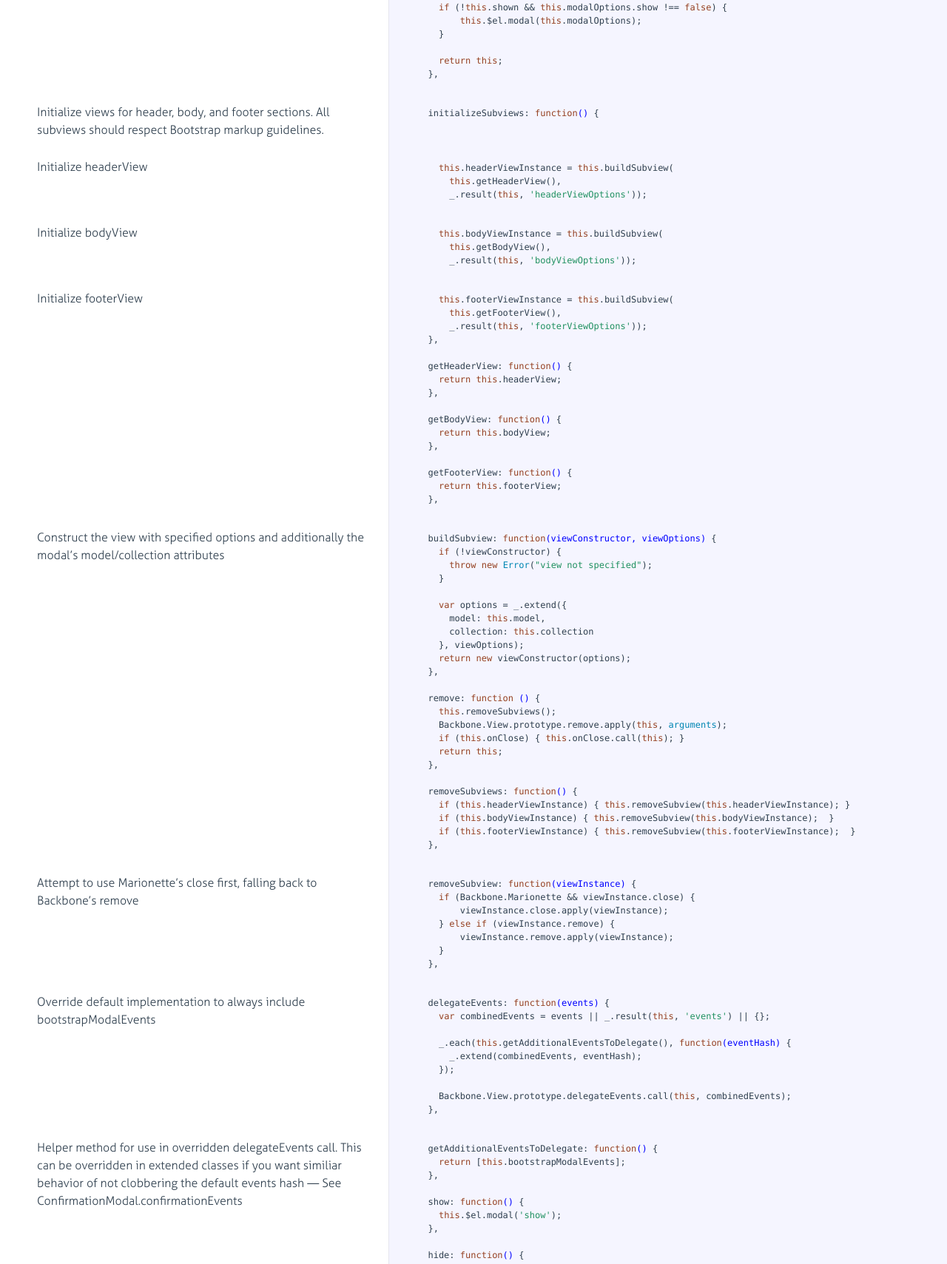
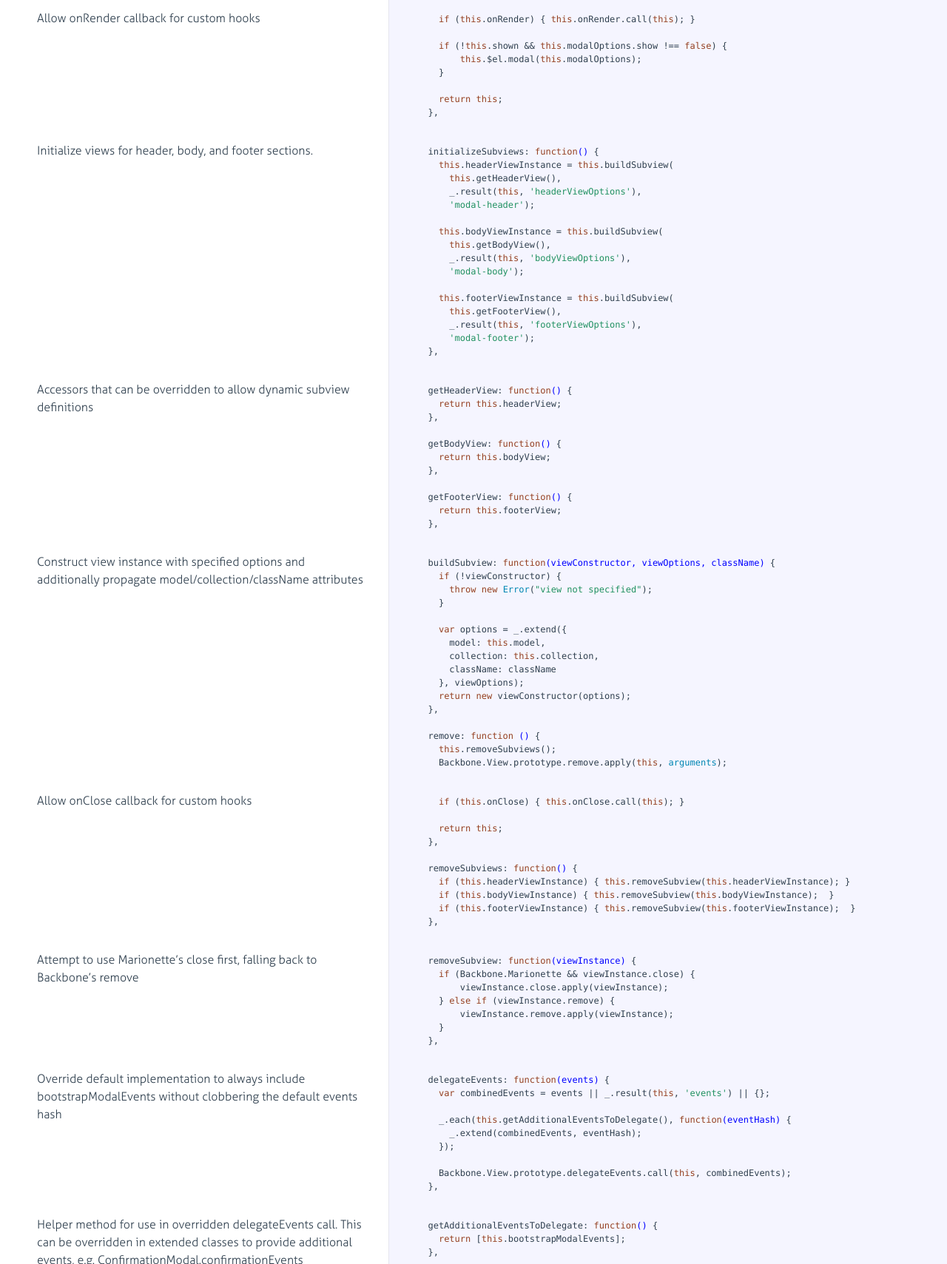
Before and after one commit to leafygreen/backbone-bootstrap-modals, a plain HTML site: page docs/backbone-bootstrap-modals.html in a window 1280 px wide. Shown: the part 3352-5061 px from the top of the page at 74% size. Drawn offline with Linux system fonts and the light colour scheme.

Commit message:
Update docs

```diff
--- a/docs/backbone-bootstrap-modals.html
+++ b/docs/backbone-bootstrap-modals.html
@@ -328,8 +328,22 @@ BackboneBootstrapModals.BaseModal = Backbone.View.extend({
     Backbone.View.prototype.constructor.apply(<span class="hljs-keyword">this</span>, <span class="hljs-built_in">arguments</span>);
   },
 
-  render: <span class="hljs-function"><span class="hljs-keyword">function</span><span class="hljs-params">()</span> {</span>
-    <span class="hljs-keyword">this</span>.removeSubviews();
+  render: <span class="hljs-function"><span class="hljs-keyword">function</span><span class="hljs-params">()</span> {</span></pre></div></div>
+
+        </li>
+
+
+        <li id="section-15">
+            <div class="annotation">
+
+              <div class="pilwrap ">
+                <a class="pilcrow" href="#section-15">&#182;</a>
+              </div>
+              <p>Remove any existing views before appending subviews to the layout</p>
+
+            </div>
+
+            <div class="content"><div class='highlight'><pre>    <span class="hljs-keyword">this</span>.removeSubviews();
     <span class="hljs-keyword">this</span>.initializeSubviews();
 
     <span class="hljs-keyword">this</span>.$el.html([
@@ -351,9 +365,22 @@ BackboneBootstrapModals.BaseModal = Backbone.View.extend({
 
     <span class="hljs-keyword">if</span> (<span class="hljs-keyword">this</span>.footerView) {
       $modalContent.append(<span class="hljs-keyword">this</span>.footerViewInstance.render().$el);
-    }
+    }</pre></div></div>
 
-    <span class="hljs-keyword">if</span> (<span class="hljs-keyword">this</span>.onRender) { <span class="hljs-keyword">this</span>.onRender.call(<span class="hljs-keyword">this</span>); }
+        </li>
+
+
+        <li id="section-16">
+            <div class="annotation">
+
+              <div class="pilwrap ">
+                <a class="pilcrow" href="#section-16">&#182;</a>
+              </div>
+              <p>Allow onRender callback for custom hooks</p>
+
+            </div>
+
+            <div class="content"><div class='highlight'><pre>    <span class="hljs-keyword">if</span> (<span class="hljs-keyword">this</span>.onRender) { <span class="hljs-keyword">this</span>.onRender.call(<span class="hljs-keyword">this</span>); }
 
     <span class="hljs-keyword">if</span> (!<span class="hljs-keyword">this</span>.shown &amp;&amp; <span class="hljs-keyword">this</span>.modalOptions.show !== <span class="hljs-literal">false</span>) {
         <span class="hljs-keyword">this</span>.$el.modal(<span class="hljs-keyword">this</span>.modalOptions);
@@ -365,52 +392,32 @@ BackboneBootstrapModals.BaseModal = Backbone.View.extend({
         </li>
 
 
-        <li id="section-15">
-            <div class="annotation">
-
-              <div class="pilwrap ">
-                <a class="pilcrow" href="#section-15">&#182;</a>
-              </div>
-              <p>Initialize views for header, body, and footer sections.
-All subviews should respect Bootstrap markup guidelines.</p>
-
-            </div>
-
-            <div class="content"><div class='highlight'><pre>  initializeSubviews: <span class="hljs-function"><span class="hljs-keyword">function</span><span class="hljs-params">()</span> {</span></pre></div></div>
-
-        </li>
-
-
-        <li id="section-16">
-            <div class="annotation">
-
-              <div class="pilwrap ">
-                <a class="pilcrow" href="#section-16">&#182;</a>
-              </div>
-              <p>Initialize headerView</p>
-
-            </div>
-
-            <div class="content"><div class='highlight'><pre>    <span class="hljs-keyword">this</span>.headerViewInstance = <span class="hljs-keyword">this</span>.buildSubview(
-      <span class="hljs-keyword">this</span>.getHeaderView(),
-      _.result(<span class="hljs-keyword">this</span>, <span class="hljs-string">'headerViewOptions'</span>));</pre></div></div>
-
-        </li>
-
-
         <li id="section-17">
             <div class="annotation">
 
               <div class="pilwrap ">
                 <a class="pilcrow" href="#section-17">&#182;</a>
               </div>
-              <p>Initialize bodyView</p>
+              <p>Initialize views for header, body, and footer sections.</p>
 
             </div>
 
-            <div class="content"><div class='highlight'><pre>    <span class="hljs-keyword">this</span>.bodyViewInstance = <span class="hljs-keyword">this</span>.buildSubview(
+            <div class="content"><div class='highlight'><pre>  initializeSubviews: <span class="hljs-function"><span class="hljs-keyword">function</span><span class="hljs-params">()</span> {</span>
+    <span class="hljs-keyword">this</span>.headerViewInstance = <span class="hljs-keyword">this</span>.buildSubview(
+      <span class="hljs-keyword">this</span>.getHeaderView(),
+      _.result(<span class="hljs-keyword">this</span>, <span class="hljs-string">'headerViewOptions'</span>),
+      <span class="hljs-string">'modal-header'</span>);
+
+    <span class="hljs-keyword">this</span>.bodyViewInstance = <span class="hljs-keyword">this</span>.buildSubview(
       <span class="hljs-keyword">this</span>.getBodyView(),
-      _.result(<span class="hljs-keyword">this</span>, <span class="hljs-string">'bodyViewOptions'</span>));</pre></div></div>
+      _.result(<span class="hljs-keyword">this</span>, <span class="hljs-string">'bodyViewOptions'</span>),
+      <span class="hljs-string">'modal-body'</span>);
+
+    <span class="hljs-keyword">this</span>.footerViewInstance = <span class="hljs-keyword">this</span>.buildSubview(
+      <span class="hljs-keyword">this</span>.getFooterView(),
+      _.result(<span class="hljs-keyword">this</span>, <span class="hljs-string">'footerViewOptions'</span>),
+      <span class="hljs-string">'modal-footer'</span>);
+  },</pre></div></div>
 
         </li>
 
@@ -421,16 +428,11 @@ All subviews should respect Bootstrap markup guidelines.</p>
               <div class="pilwrap ">
                 <a class="pilcrow" href="#section-18">&#182;</a>
               </div>
-              <p>Initialize footerView</p>
+              <p>Accessors that can be overridden to allow dynamic subview definitions</p>
 
             </div>
 
-            <div class="content"><div class='highlight'><pre>    <span class="hljs-keyword">this</span>.footerViewInstance = <span class="hljs-keyword">this</span>.buildSubview(
-      <span class="hljs-keyword">this</span>.getFooterView(),
-      _.result(<span class="hljs-keyword">this</span>, <span class="hljs-string">'footerViewOptions'</span>));
-  },
-
-  getHeaderView: <span class="hljs-function"><span class="hljs-keyword">function</span><span class="hljs-params">()</span> {</span>
+            <div class="content"><div class='highlight'><pre>  getHeaderView: <span class="hljs-function"><span class="hljs-keyword">function</span><span class="hljs-params">()</span> {</span>
     <span class="hljs-keyword">return</span> <span class="hljs-keyword">this</span>.headerView;
   },
 
@@ -451,27 +453,43 @@ All subviews should respect Bootstrap markup guidelines.</p>
               <div class="pilwrap ">
                 <a class="pilcrow" href="#section-19">&#182;</a>
               </div>
-              <p>Construct the view with specified options and
-additionally the modal’s model/collection attributes</p>
+              <p>Construct view instance with specified options and
+additionally propagate model/collection/className attributes</p>
 
             </div>
 
-            <div class="content"><div class='highlight'><pre>  buildSubview: <span class="hljs-function"><span class="hljs-keyword">function</span><span class="hljs-params">(viewConstructor, viewOptions)</span> {</span>
+            <div class="content"><div class='highlight'><pre>  buildSubview: <span class="hljs-function"><span class="hljs-keyword">function</span><span class="hljs-params">(viewConstructor, viewOptions, className)</span> {</span>
     <span class="hljs-keyword">if</span> (!viewConstructor) {
       <span class="hljs-keyword">throw</span> <span class="hljs-keyword">new</span> <span class="hljs-built_in">Error</span>(<span class="hljs-string">"view not specified"</span>);
     }
 
     <span class="hljs-keyword">var</span> options = _.extend({
       model: <span class="hljs-keyword">this</span>.model,
-      collection: <span class="hljs-keyword">this</span>.collection
+      collection: <span class="hljs-keyword">this</span>.collection,
+      className: className
     }, viewOptions);
     <span class="hljs-keyword">return</span> <span class="hljs-keyword">new</span> viewConstructor(options);
   },
 
   remove: <span class="hljs-function"><span class="hljs-keyword">function</span> <span class="hljs-params">()</span> {</span>
     <span class="hljs-keyword">this</span>.removeSubviews();
-    Backbone.View.prototype.remove.apply(<span class="hljs-keyword">this</span>, <span class="hljs-built_in">arguments</span>);
-    <span class="hljs-keyword">if</span> (<span class="hljs-keyword">this</span>.onClose) { <span class="hljs-keyword">this</span>.onClose.call(<span class="hljs-keyword">this</span>); }
+    Backbone.View.prototype.remove.apply(<span class="hljs-keyword">this</span>, <span class="hljs-built_in">arguments</span>);</pre></div></div>
+
+        </li>
+
+
+        <li id="section-20">
+            <div class="annotation">
+
+              <div class="pilwrap ">
+                <a class="pilcrow" href="#section-20">&#182;</a>
+              </div>
+              <p>Allow onClose callback for custom hooks</p>
+
+            </div>
+
+            <div class="content"><div class='highlight'><pre>    <span class="hljs-keyword">if</span> (<span class="hljs-keyword">this</span>.onClose) { <span class="hljs-keyword">this</span>.onClose.call(<span class="hljs-keyword">this</span>); }
+
     <span class="hljs-keyword">return</span> <span class="hljs-keyword">this</span>;
   },
 
@@ -484,11 +502,11 @@ additionally the modal’s model/collection attributes</p>
         </li>
 
 
-        <li id="section-20">
+        <li id="section-21">
             <div class="annotation">
 
               <div class="pilwrap ">
-                <a class="pilcrow" href="#section-20">&#182;</a>
+                <a class="pilcrow" href="#section-21">&#182;</a>
               </div>
               <p>Attempt to use Marionette’s close first, falling back to Backbone’s remove</p>
 
@@ -505,13 +523,14 @@ additionally the modal’s model/collection attributes</p>
         </li>
 
 
-        <li id="section-21">
+        <li id="section-22">
             <div class="annotation">
 
               <div class="pilwrap ">
-                <a class="pilcrow" href="#section-21">&#182;</a>
+                <a class="pilcrow" href="#section-22">&#182;</a>
               </div>
-              <p>Override default implementation to always include bootstrapModalEvents</p>
+              <p>Override default implementation to always include bootstrapModalEvents
+without clobbering the default events hash</p>
 
             </div>
 
@@ -528,15 +547,15 @@ additionally the modal’s model/collection attributes</p>
         </li>
 
 
-        <li id="section-22">
+        <li id="section-23">
             <div class="annotation">
 
               <div class="pilwrap ">
-                <a class="pilcrow" href="#section-22">&#182;</a>
+                <a class="pilcrow" href="#section-23">&#182;</a>
               </div>
               <p>Helper method for use in overridden delegateEvents call.
-This can be overridden in extended classes if you want similiar
-behavior of not clobbering the default events hash — See ConfirmationModal.confirmationEvents</p>
+This can be overridden in extended classes to provide additional
+events, e.g. ConfirmationModal.confirmationEvents</p>
 
             </div>
 
@@ -555,11 +574,11 @@ behavior of not clobbering the default events hash — See ConfirmationModal.con
         </li>
 
 
-        <li id="section-23">
+        <li id="section-24">
             <div class="annotation">
 
               <div class="pilwrap ">
-                <a class="pilcrow" href="#section-23">&#182;</a>
+                <a class="pilcrow" href="#section-24">&#182;</a>
               </div>
               <p>This event fires immediately when the show instance method is called.</p>
 
@@ -572,11 +591,11 @@ behavior of not clobbering the default events hash — See ConfirmationModal.con
         </li>
 
 
-        <li id="section-24">
+        <li id="section-25">
             <div class="annotation">
 
               <div class="pilwrap ">
-                <a class="pilcrow" href="#section-24">&#182;</a>
+                <a class="pilcrow" href="#section-25">&#182;</a>
               </div>
               <p>This event is fired when the modal has been made visible to the user (will wait for CSS transitions to complete). </p>
 
@@ -590,11 +609,11 @@ behavior of not clobbering the default events hash — See ConfirmationModal.con
         </li>
 
 
-        <li id="section-25">
+        <li id="section-26">
             <div class="annotation">
 
               <div class="pilwrap ">
-                <a class="pilcrow" href="#section-25">&#182;</a>
+                <a class="pilcrow" href="#section-26">&#182;</a>
               </div>
               <p>This event is fired immediately when the hide instance method has been called.</p>
 
@@ -607,11 +626,11 @@ behavior of not clobbering the default events hash — See ConfirmationModal.con
         </li>
 
 
-        <li id="section-26">
+        <li id="section-27">
             <div class="annotation">
 
               <div class="pilwrap ">
-                <a class="pilcrow" href="#section-26">&#182;</a>
+                <a class="pilcrow" href="#section-27">&#182;</a>
               </div>
               <p>This event is fired when the modal has finished being hidden from the user (will wait for CSS transitions to complete).</p>
 
@@ -628,11 +647,11 @@ behavior of not clobbering the default events hash — See ConfirmationModal.con
         </li>
 
 
-        <li id="section-27">
+        <li id="section-28">
             <div class="annotation">
 
               <div class="pilwrap ">
-                <a class="pilcrow" href="#section-27">&#182;</a>
+                <a class="pilcrow" href="#section-28">&#182;</a>
               </div>
               <h2 id="confirmationmodal">ConfirmationModal</h2>
 
@@ -641,11 +660,11 @@ behavior of not clobbering the default events hash — See ConfirmationModal.con
         </li>
 
 
-        <li id="section-28">
+        <li id="section-29">
             <div class="annotation">
 
               <div class="pilwrap ">
-                <a class="pilcrow" href="#section-28">&#182;</a>
+                <a class="pilcrow" href="#section-29">&#182;</a>
               </div>
               <p>A simple modal for simple confirmation dialogs</p>
 
@@ -661,11 +680,11 @@ BackboneBootstrapModals.ConfirmationModal = BackboneBootstrapModals.BaseModal.ex
         </li>
 
 
-        <li id="section-29">
+        <li id="section-30">
             <div class="annotation">
 
               <div class="pilwrap ">
-                <a class="pilcrow" href="#section-29">&#182;</a>
+                <a class="pilcrow" href="#section-30">&#182;</a>
               </div>
               <p>Default set of BaseModal options for use as ConfirmationModal</p>
 
@@ -678,67 +697,71 @@ BackboneBootstrapModals.ConfirmationModal = BackboneBootstrapModals.BaseModal.ex
       showClose: <span class="hljs-literal">true</span>,
     };
   },
+
   bodyViewOptions: <span class="hljs-function"><span class="hljs-keyword">function</span><span class="hljs-params">()</span> {</span>
     <span class="hljs-keyword">return</span> {
       text: _.result(<span class="hljs-keyword">this</span>, <span class="hljs-string">'text'</span>)
     };
   },
+
   footerViewOptions: <span class="hljs-function"><span class="hljs-keyword">function</span><span class="hljs-params">()</span> {</span>
     <span class="hljs-keyword">var</span> buttons = [];
-    <span class="hljs-keyword">if</span> (<span class="hljs-keyword">this</span>.showCancel || <span class="hljs-literal">true</span>) {
+    <span class="hljs-keyword">if</span> (_.result(<span class="hljs-keyword">this</span>, <span class="hljs-string">'showCancel'</span>) || <span class="hljs-literal">true</span>) {
       buttons.push({
         id: <span class="hljs-string">'confirmation-cancel-btn'</span>,
-        className: <span class="hljs-string">'btn '</span>+ (<span class="hljs-keyword">this</span>.cancelClassName || <span class="hljs-string">'btn-default'</span>),
-        value: _.result(<span class="hljs-keyword">this</span>, <span class="hljs-string">'cancelText'</span>) || <span class="hljs-string">'Cancel'</span>,
+        className: <span class="hljs-string">'btn '</span>+ (_.result(<span class="hljs-keyword">this</span>, <span class="hljs-string">'cancelClassName'</span>) || <span class="hljs-string">'btn-default'</span>),
+        value: (_.result(<span class="hljs-keyword">this</span>, <span class="hljs-string">'cancelText'</span>) || <span class="hljs-string">'Cancel'</span>),
         attributes: { <span class="hljs-string">'data-dismiss'</span>: <span class="hljs-string">'modal'</span>, <span class="hljs-string">'aria-hidden'</span>: <span class="hljs-string">'true'</span> }
       });
     }
     buttons.push({
       id: <span class="hljs-string">'confirmation-confirm-btn'</span>,
-      className: <span class="hljs-string">'btn '</span>+ (<span class="hljs-keyword">this</span>.confirmClassName || <span class="hljs-string">'btn-primary'</span>),
-      value: _.result(<span class="hljs-keyword">this</span>, <span class="hljs-string">'confirmText'</span>) || <span class="hljs-string">'Confirm'</span>
+      className: <span class="hljs-string">'btn '</span>+ (_.result(<span class="hljs-keyword">this</span>, <span class="hljs-string">'confirmClassName'</span>) || <span class="hljs-string">'btn-primary'</span>),
+      value: (_.result(<span class="hljs-keyword">this</span>, <span class="hljs-string">'confirmText'</span>) || <span class="hljs-string">'Confirm'</span>)
     });
     <span class="hljs-keyword">return</span> {
       buttons: buttons
     };
-  },
-
-  initialize: <span class="hljs-function"><span class="hljs-keyword">function</span><span class="hljs-params">(opts)</span> {</span>
-    <span class="hljs-keyword">var</span> options = opts || {};
-    <span class="hljs-keyword">if</span> (options.label) {
-      <span class="hljs-keyword">this</span>.label = options.label;
-    }
-    <span class="hljs-keyword">if</span> (options.text) {
-      <span class="hljs-keyword">this</span>.text = options.text;
-    }
-    <span class="hljs-keyword">if</span> (options.confirmText) {
-      <span class="hljs-keyword">this</span>.confirmText = options.confirmText;
-    }
-    <span class="hljs-keyword">if</span> (options.confirmClassName) {
-      <span class="hljs-keyword">this</span>.confirmClassName = options.confirmClassName;
-    }
-    <span class="hljs-keyword">if</span> (options.cancelText) {
-      <span class="hljs-keyword">this</span>.cancelText = options.cancelText;
-    }
-    <span class="hljs-keyword">if</span> (options.cancelClassName) {
-      <span class="hljs-keyword">this</span>.cancelClassName = options.cancelClassName;
-    }
-    <span class="hljs-keyword">if</span> (options.hideCancel) {
-      <span class="hljs-keyword">this</span>.showCancel = options.showCancel;
-    }
-    <span class="hljs-keyword">if</span> (options.onConfirm) {
-      <span class="hljs-keyword">this</span>.onConfirm = options.onConfirm;
-    }
   },</pre></div></div>
 
         </li>
 
 
-        <li id="section-30">
+        <li id="section-31">
             <div class="annotation">
 
               <div class="pilwrap ">
-                <a class="pilcrow" href="#section-30">&#182;</a>
+                <a class="pilcrow" href="#section-31">&#182;</a>
+              </div>
+              <p>properties to copy from options</p>
+
+            </div>
+
+            <div class="content"><div class='highlight'><pre>  confirmationProperties: [
+    <span class="hljs-string">'label'</span>,
+    <span class="hljs-string">'text'</span>,
+    <span class="hljs-string">'confirmText'</span>,
+    <span class="hljs-string">'confirmClassName'</span>,
+    <span class="hljs-string">'bodyViewOptions'</span>,
+    <span class="hljs-string">'cancelText'</span>,
+    <span class="hljs-string">'cancelClassName'</span>,
+    <span class="hljs-string">'showCancel'</span>,
+    <span class="hljs-string">'onConfirm'</span>
+  ],
+
+  initialize: <span class="hljs-function"><span class="hljs-keyword">function</span><span class="hljs-params">(opts)</span> {</span>
+    <span class="hljs-keyword">var</span> options = opts || {};
+    _.extend(<span class="hljs-keyword">this</span>, _.pick(options, <span class="hljs-keyword">this</span>.confirmationProperties));
+  },</pre></div></div>
+
+        </li>
+
+
+        <li id="section-32">
+            <div class="annotation">
+
+              <div class="pilwrap ">
+                <a class="pilcrow" href="#section-32">&#182;</a>
               </div>
               <p>Override BaseModal hook to add additional default delegated events</p>
 
@@ -756,11 +779,11 @@ BackboneBootstrapModals.ConfirmationModal = BackboneBootstrapModals.BaseModal.ex
         </li>
 
 
-        <li id="section-31">
+        <li id="section-33">
             <div class="annotation">
 
               <div class="pilwrap ">
-                <a class="pilcrow" href="#section-31">&#182;</a>
+                <a class="pilcrow" href="#section-33">&#182;</a>
               </div>
               <p>Execute the specified callback if it exists, then hide the modal.
 The modal will not be hidden if the callback returns false.</p>
@@ -780,11 +803,11 @@ The modal will not be hidden if the callback returns false.</p>
         </li>
 
 
-        <li id="section-32">
+        <li id="section-34">
             <div class="annotation">
 
               <div class="pilwrap ">
-                <a class="pilcrow" href="#section-32">&#182;</a>
+                <a class="pilcrow" href="#section-34">&#182;</a>
               </div>
               <h2 id="wizardmodal">WizardModal</h2>
 
@@ -793,11 +816,11 @@ The modal will not be hidden if the callback returns false.</p>
         </li>
 
 
-        <li id="section-33">
+        <li id="section-35">
             <div class="annotation">
 
               <div class="pilwrap ">
-                <a class="pilcrow" href="#section-33">&#182;</a>
+                <a class="pilcrow" href="#section-35">&#182;</a>
               </div>
               <p>A simple modal for dialogs with multi-step wizard behavior</p>
 
@@ -844,11 +867,11 @@ BackboneBootstrapModals.WizardModal = BackboneBootstrapModals.BaseModal.extend({
         </li>
 
 
-        <li id="section-34">
+        <li id="section-36">
             <div class="annotation">
 
               <div class="pilwrap ">
-                <a class="pilcrow" href="#section-34">&#182;</a>
+                <a class="pilcrow" href="#section-36">&#182;</a>
               </div>
               <p>Override any defined stepGraph with the one in options if present</p>
 
@@ -861,11 +884,11 @@ BackboneBootstrapModals.WizardModal = BackboneBootstrapModals.BaseModal.extend({
         </li>
 
 
-        <li id="section-35">
+        <li id="section-37">
             <div class="annotation">
 
               <div class="pilwrap ">
-                <a class="pilcrow" href="#section-35">&#182;</a>
+                <a class="pilcrow" href="#section-37">&#182;</a>
               </div>
               <p>Validate the steps structure</p>
 
@@ -896,11 +919,11 @@ BackboneBootstrapModals.WizardModal = BackboneBootstrapModals.BaseModal.extend({
         </li>
 
 
-        <li id="section-36">
+        <li id="section-38">
             <div class="annotation">
 
               <div class="pilwrap ">
-                <a class="pilcrow" href="#section-36">&#182;</a>
+                <a class="pilcrow" href="#section-38">&#182;</a>
               </div>
               <p>Override BaseModal hook to add additional default delegated events</p>
 
@@ -926,11 +949,11 @@ BackboneBootstrapModals.WizardModal = BackboneBootstrapModals.BaseModal.extend({
         </li>
 
 
-        <li id="section-37">
+        <li id="section-39">
             <div class="annotation">
 
               <div class="pilwrap ">
-                <a class="pilcrow" href="#section-37">&#182;</a>
+                <a class="pilcrow" href="#section-39">&#182;</a>
               </div>
               <p>If no more steps, hide the dialog</p>
 
@@ -953,11 +976,11 @@ BackboneBootstrapModals.WizardModal = BackboneBootstrapModals.BaseModal.extend({
         </li>
 
 
-        <li id="section-38">
+        <li id="section-40">
             <div class="annotation">
 
               <div class="pilwrap ">
-                <a class="pilcrow" href="#section-38">&#182;</a>
+                <a class="pilcrow" href="#section-40">&#182;</a>
               </div>
               <p>Execute the specified callback if it exists, then proceed.
 The modal will not proceed if the callback returns false.</p>
```
